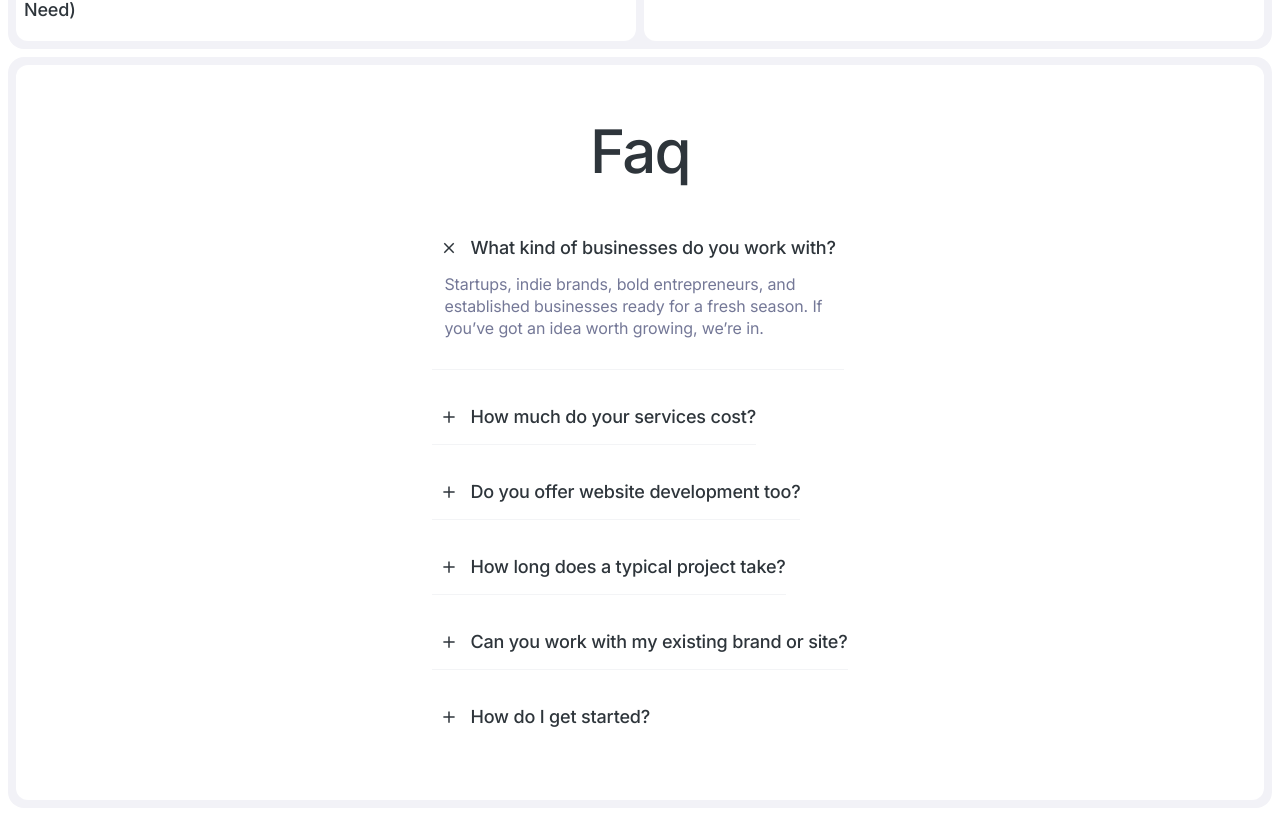
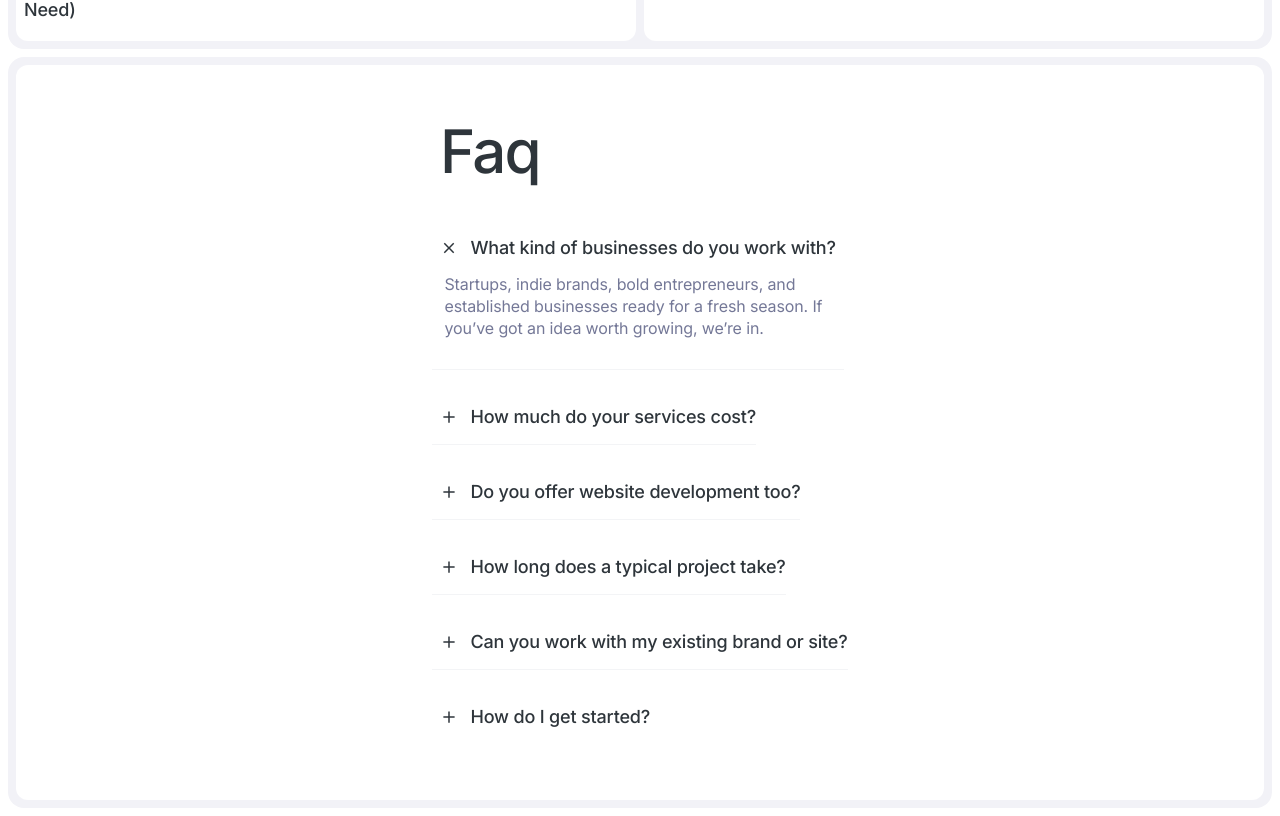
Before and after one commit to Sohan1928/bloom, a React (Vite) app: page / in a window 1280 px wide. Shown: the part 9780-10596 px from the top of the page. Built offline with nearby package versions, Linux system fonts and the light colour scheme.

Commit message:
faq section complete and updated

```diff
--- a/src/components/home/faq/Faq.tsx
+++ b/src/components/home/faq/Faq.tsx
@@ -4,7 +4,9 @@ const Faq = () => {
   return (
     <section className="faq-container">
       <div className="faq-content">
-        <h2>Faq</h2>
+        <div>
+          <h2>Faq</h2>
+        </div>
         <div>
           <Accordion></Accordion>
         </div>
--- a/src/index.css
+++ b/src/index.css
@@ -729,6 +729,7 @@
   justify-content: center;
   gap: 40px;
   align-self: stretch;
+  margin: auto;
 }
 .faq-container .faq-content h2 {
   color: #2e353b;
@@ -736,6 +737,7 @@
   font-weight: 500;
   line-height: 60px;
   letter-spacing: -1.8px;
+  width: 400px;
 }
 .accordian-container {
   display: flex;
```
